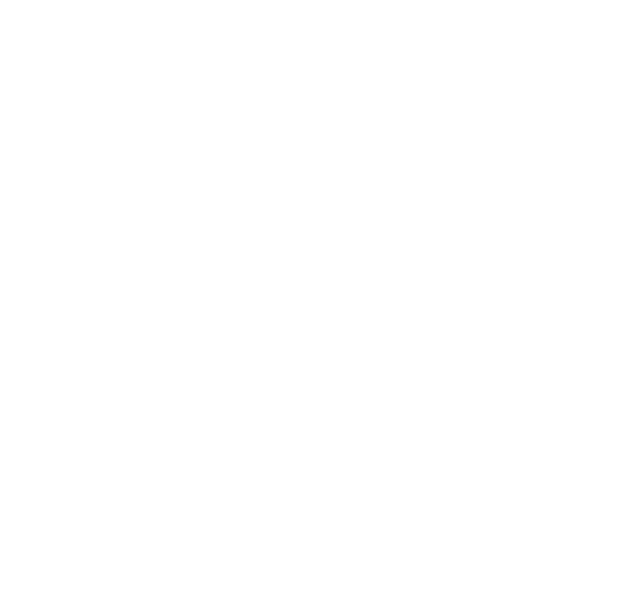
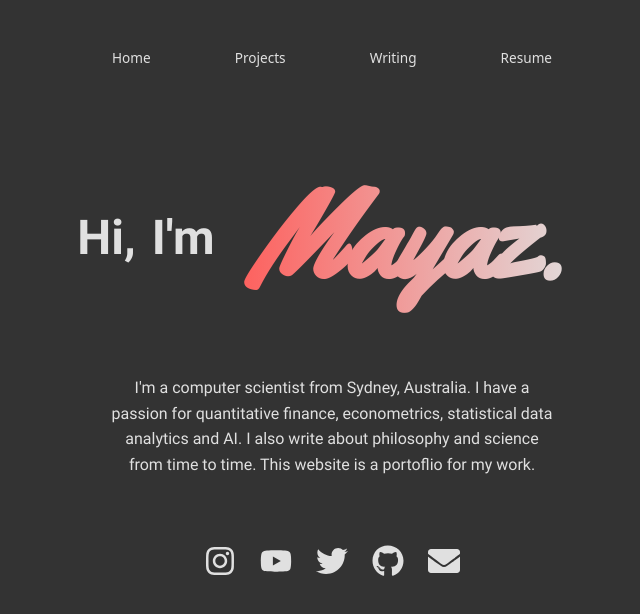
Before and after one commit to mmrakib/mmrakib.github.io, a React (Vite) app in the folder frontend/: page / in a window 1280 px wide. Shown: the top 614 px of the page, without its empty margins (308-948 px from the left). Built offline with nearby package versions, Linux system fonts and the light colour scheme; a web font is replaced by a local one.

Commit message:
Updated program entry point to work with homepage.

```diff
--- a/frontend/src/App.jsx
+++ b/frontend/src/App.jsx
@@ -1,5 +1,32 @@
+import React, { useState } from "react";
+import { MantineProvider } from "@mantine/core";
+
+import "./global.scss";
+
+import Navbar from "./components/navigation/navbar.jsx";
+import Introduction from "./components/about/introduction.jsx";
+import About from "./components/about/about.jsx";
+
 function App() {
+    // Controls whether the About component should be shown
+    const [showAbout, setShowAbout] = useState(false);
 
+    // This callback is triggered when Introduction finishes
+    const handleIntroductionComplete = () => {
+        setShowAbout(true);
+    };
+
+    return (
+        <MantineProvider>
+            <Navbar />
+
+            {/* Pass the callback to Introduction via onComplete prop */}
+            <Introduction onComplete={handleIntroductionComplete} />
+
+            {/* Conditionally render <About /> only after Introduction completes */}
+            {showAbout && <About />}
+        </MantineProvider>
+    );
 }
 
 export default App;
```
